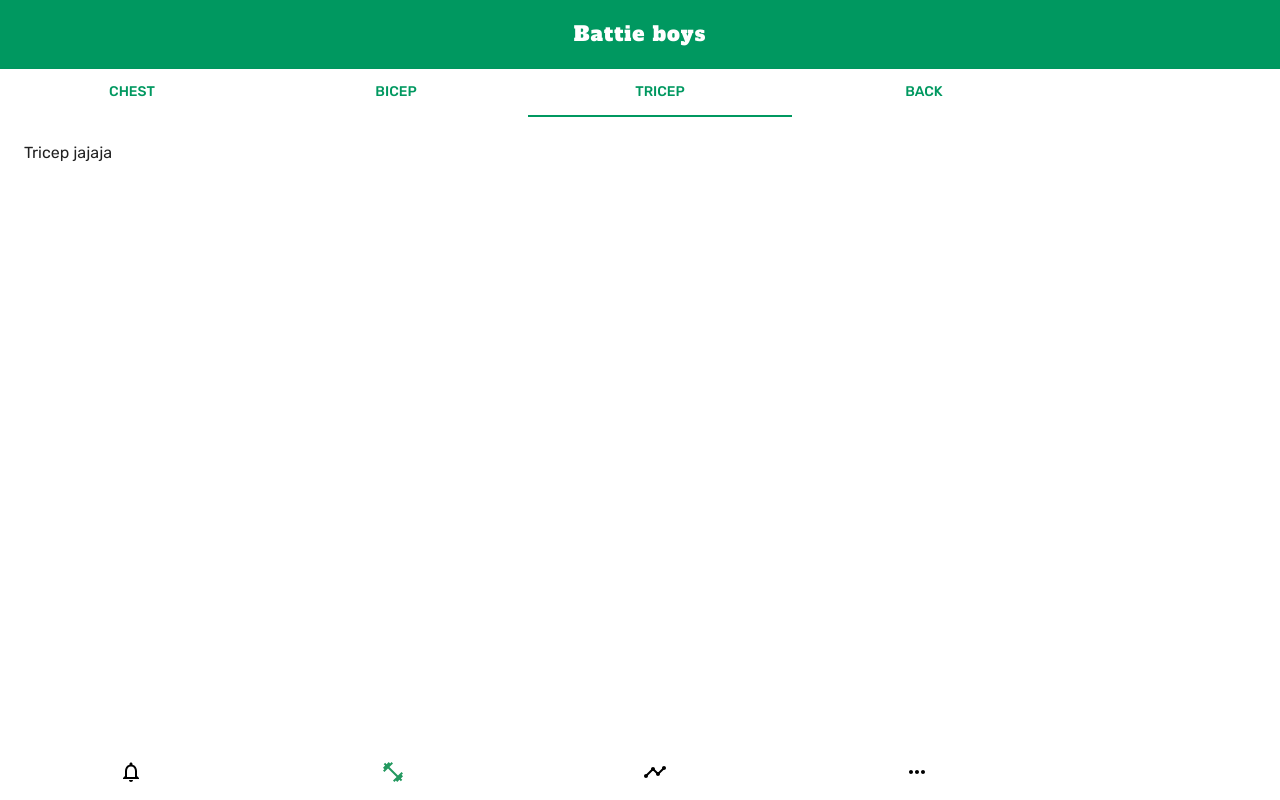
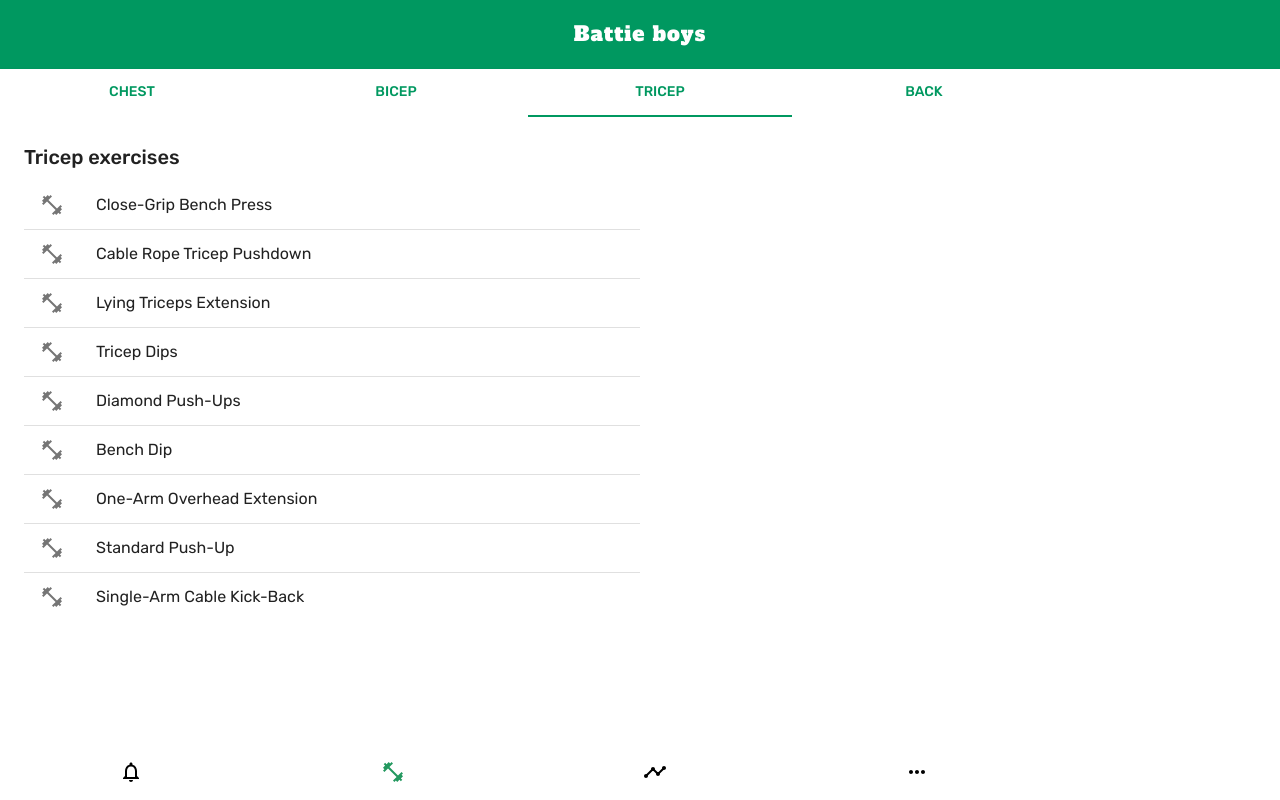
Before and after one commit to roydbie/passionproject, a React (Create React App) app: page /exercises in a window 1280 px wide. Both pictures are taken after a click on the tab "TRICEP". Built offline with nearby package versions, Linux system fonts and the light colour scheme.

Commit message:
Worked on exercise lists

```diff
--- /dev/null
+++ b/src/components/ExerciseListBack.js
@@ -0,0 +1,119 @@
+import React from 'react';
+import { makeStyles } from '@material-ui/core/styles';
+import List from '@material-ui/core/List';
+import ListItem from '@material-ui/core/ListItem';
+import ListItemIcon from '@material-ui/core/ListItemIcon';
+import ListItemText from '@material-ui/core/ListItemText';
+import Grid from '@material-ui/core/Grid';
+import Typography from '@material-ui/core/Typography';
+import FitnessCenterIcon from '@material-ui/icons/FitnessCenter';
+import { Divider } from '@material-ui/core';
+
+const useStyles = makeStyles((theme) => ({
+  root: {
+    flexGrow: 1,
+  },
+  demo: {
+    backgroundColor: theme.palette.background.paper,
+  }
+}));
+
+export default function ExerciseListBack() {
+  const classes = useStyles();
+
+  return (
+    <div className={classes.root}>
+      <Grid container>
+        <Grid item xs={12} md={6}>
+          <Typography variant="h6" className={classes.title}>
+            Back exercises
+          </Typography>
+          <div className={classes.demo}>
+            <List>
+                <ListItem>
+                  <ListItemIcon>
+                    <FitnessCenterIcon />
+                  </ListItemIcon>
+                  <ListItemText
+                    primary="Close-Grip Bench Press"
+                  />
+                </ListItem>
+                <Divider />
+                <ListItem>
+                  <ListItemIcon>
+                    <FitnessCenterIcon />
+                  </ListItemIcon>
+                  <ListItemText
+                    primary="Cable Rope Tricep Pushdown"
+                  />
+                </ListItem>
+                <Divider />
+                <ListItem>
+                  <ListItemIcon>
+                    <FitnessCenterIcon />
+                  </ListItemIcon>
+                  <ListItemText
+                    primary="Lying Triceps Extension"
+                  />
+                </ListItem>
+                <Divider />
+                <ListItem>
+                  <ListItemIcon>
+                    <FitnessCenterIcon />
+                  </ListItemIcon>
+                  <ListItemText
+                    primary="Tricep Dips"
+                  />
+                </ListItem>
+                <Divider />
+                <ListItem>
+                  <ListItemIcon>
+                    <FitnessCenterIcon />
+                  </ListItemIcon>
+                  <ListItemText
+                    primary="Diamond Push-Ups"
+                  />
+                </ListItem>
+                <Divider />
+                <ListItem>
+                  <ListItemIcon>
+                    <FitnessCenterIcon />
+                  </ListItemIcon>
+                  <ListItemText
+                    primary="Bench Dip"
+                  />
+                </ListItem>
+                <Divider />
+                <ListItem>
+                  <ListItemIcon>
+                    <FitnessCenterIcon />
+                  </ListItemIcon>
+                  <ListItemText
+                    primary="One-Arm Overhead Extension"
+                  />
+                </ListItem>
+                <Divider />
+                <ListItem>
+                  <ListItemIcon>
+                    <FitnessCenterIcon />
+                  </ListItemIcon>
+                  <ListItemText
+                    primary="Standard Push-Up"
+                  />
+                </ListItem>
+                <Divider />
+                <ListItem>
+                  <ListItemIcon>
+                    <FitnessCenterIcon />
+                  </ListItemIcon>
+                  <ListItemText
+                    primary="Single-Arm Cable Kick-Back"
+                  />
+                </ListItem>
+            </List>
+          </div>
+        </Grid>
+      </Grid>
+    </div>
+  );
+}
--- /dev/null
+++ b/src/components/ExerciseListTricep.js
@@ -0,0 +1,119 @@
+import React from 'react';
+import { makeStyles } from '@material-ui/core/styles';
+import List from '@material-ui/core/List';
+import ListItem from '@material-ui/core/ListItem';
+import ListItemIcon from '@material-ui/core/ListItemIcon';
+import ListItemText from '@material-ui/core/ListItemText';
+import Grid from '@material-ui/core/Grid';
+import Typography from '@material-ui/core/Typography';
+import FitnessCenterIcon from '@material-ui/icons/FitnessCenter';
+import { Divider } from '@material-ui/core';
+
+const useStyles = makeStyles((theme) => ({
+  root: {
+    flexGrow: 1,
+  },
+  demo: {
+    backgroundColor: theme.palette.background.paper,
+  }
+}));
+
+export default function ExerciseListTricep() {
+  const classes = useStyles();
+
+  return (
+    <div className={classes.root}>
+      <Grid container>
+        <Grid item xs={12} md={6}>
+          <Typography variant="h6" className={classes.title}>
+            Tricep exercises
+          </Typography>
+          <div className={classes.demo}>
+            <List>
+                <ListItem>
+                  <ListItemIcon>
+                    <FitnessCenterIcon />
+                  </ListItemIcon>
+                  <ListItemText
+                    primary="Close-Grip Bench Press"
+                  />
+                </ListItem>
+                <Divider />
+                <ListItem>
+                  <ListItemIcon>
+                    <FitnessCenterIcon />
+                  </ListItemIcon>
+                  <ListItemText
+                    primary="Cable Rope Tricep Pushdown"
+                  />
+                </ListItem>
+                <Divider />
+                <ListItem>
+                  <ListItemIcon>
+                    <FitnessCenterIcon />
+                  </ListItemIcon>
+                  <ListItemText
+                    primary="Lying Triceps Extension"
+                  />
+                </ListItem>
+                <Divider />
+                <ListItem>
+                  <ListItemIcon>
+                    <FitnessCenterIcon />
+                  </ListItemIcon>
+                  <ListItemText
+                    primary="Tricep Dips"
+                  />
+                </ListItem>
+                <Divider />
+                <ListItem>
+                  <ListItemIcon>
+                    <FitnessCenterIcon />
+                  </ListItemIcon>
+                  <ListItemText
+                    primary="Diamond Push-Ups"
+                  />
+                </ListItem>
+                <Divider />
+                <ListItem>
+                  <ListItemIcon>
+                    <FitnessCenterIcon />
+                  </ListItemIcon>
+                  <ListItemText
+                    primary="Bench Dip"
+                  />
+                </ListItem>
+                <Divider />
+                <ListItem>
+                  <ListItemIcon>
+                    <FitnessCenterIcon />
+                  </ListItemIcon>
+                  <ListItemText
+                    primary="One-Arm Overhead Extension"
+                  />
+                </ListItem>
+                <Divider />
+                <ListItem>
+                  <ListItemIcon>
+                    <FitnessCenterIcon />
+                  </ListItemIcon>
+                  <ListItemText
+                    primary="Standard Push-Up"
+                  />
+                </ListItem>
+                <Divider />
+                <ListItem>
+                  <ListItemIcon>
+                    <FitnessCenterIcon />
+                  </ListItemIcon>
+                  <ListItemText
+                    primary="Single-Arm Cable Kick-Back"
+                  />
+                </ListItem>
+            </List>
+          </div>
+        </Grid>
+      </Grid>
+    </div>
+  );
+}
--- a/src/components/TabsZelf.js
+++ b/src/components/TabsZelf.js
@@ -8,6 +8,8 @@ import Box from '@material-ui/core/Box';
 
 import ExerciseListChest from './ExerciseListChest';
 import ExerciseListBicep from './ExerciseListBicep';
+import ExerciseListTricep from './ExerciseListTricep';
+import ExerciseListBack from './ExerciseListBack';
 
 function TabPanel(props) {
     const { children, value, index, ...other } = props;
@@ -73,10 +75,10 @@ const TabsZelf = () => {
                   <ExerciseListBicep />
                 </TabPanel>
                 <TabPanel value={value} index={2} className="tabpanel">
-                  Tricep jajaja
+                  <ExerciseListTricep />
                 </TabPanel>
                 <TabPanel value={value} index={3} className="tabpanel">
-                  Rug jajajaja
+                  <ExerciseListBack />
                 </TabPanel>
               </Paper>
 
```
Also changed, not shown: 1 other file (tests, documents, lock files or other folders).
